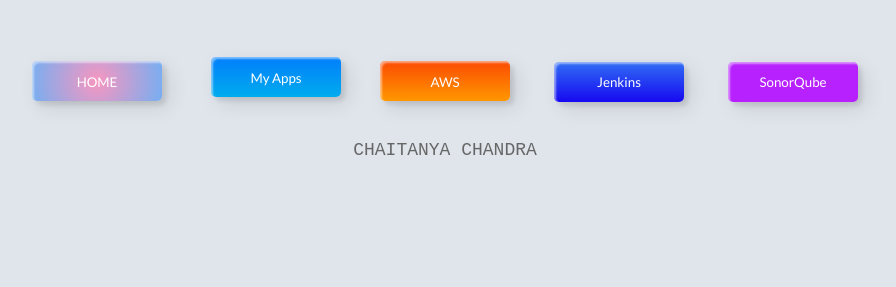
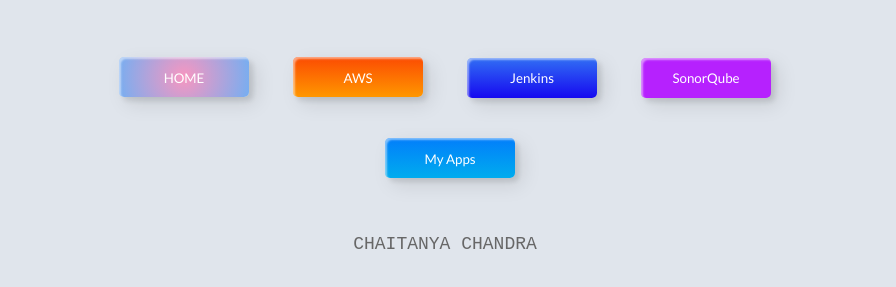
Before and after one commit to ChaitanyaChandra/apps, a plain HTML site: page index.html in a window 1280 px wide. Shown: the part 95-382 px from the top of the page, without its empty margins (195-1091 px from the left). Drawn offline with Linux system fonts and the light colour scheme.

Commit message:
automated commit #415

```diff
--- a/index.html
+++ b/index.html
@@ -15,10 +15,14 @@
 <!-- <p>personal my apps portal</p> -->
 <div class="frame">
   <button onClick="window.open('https://www.chaitu.net');" class="custom-btn btn-6"><span>HOME</span></button>
-  <button onClick="window.open('https://account.activedirectory.windowsazure.com/');" class="custom-btn btn-12"><span>Microsoft My Apps</span><span>My Apps</span></button>
   <button onClick="window.open('https://chaituchowdary.awsapps.com/start');" class="custom-btn btn-7"><span>AWS</span></button>
   <button onClick="window.open('https://jenkins.chaitu.org');"class="custom-btn btn-10">Jenkins</button>
   <button onClick="window.open('https://sonar.chaitu.org');"class="custom-btn btn-15">SonorQube</button>
+  <br>
+  <center>
+    <button onClick="window.open('https://account.activedirectory.windowsazure.com/');" class="custom-btn btn-12"><span>Microsoft My Apps</span><span>My Apps</span></button>
+  </center>
+  </br>
   <!-- <button class="custom-btn btn-1">Read More</button>
   <button class="custom-btn btn-2">Read More</button>
   <button class="custom-btn btn-3"><span>Read More</span></button>
```
